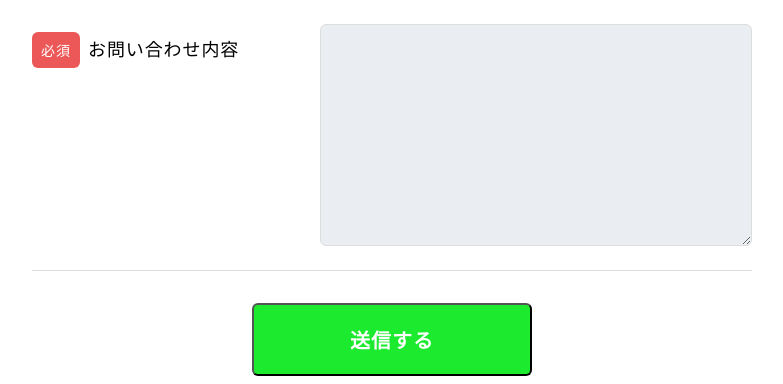
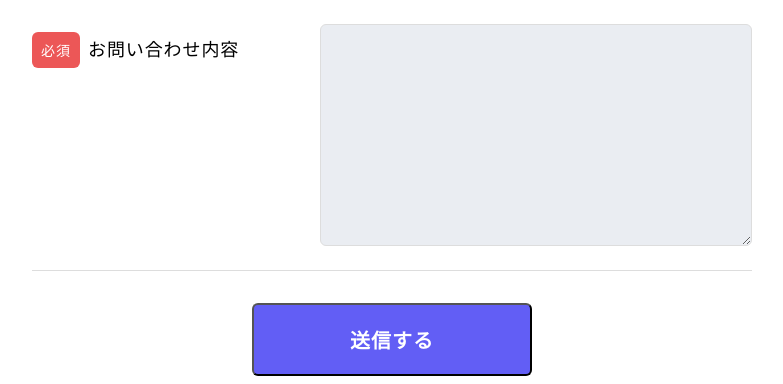
Before and after one commit to chika83/Myportforio, a PHP site: page /index4.html in a window 1280 px wide. Shown: the part 565-949 px from the top of the page, without its empty margins (248-1031 px from the left). Run offline with PHP 8.4, Linux system fonts and the light colour scheme.

Commit message:
Update styles4.css

```diff
--- a/css/styles4.css
+++ b/css/styles4.css
@@ -127,7 +127,7 @@ padding-bottom: 20px;
 width: 280px;
 display: block;
 letter-spacing: 0.05em;
-background: #1cea2e;
+background: #625ef5;
 color: #fff;
 font-weight: bold;
 font-size: 20px;
```
